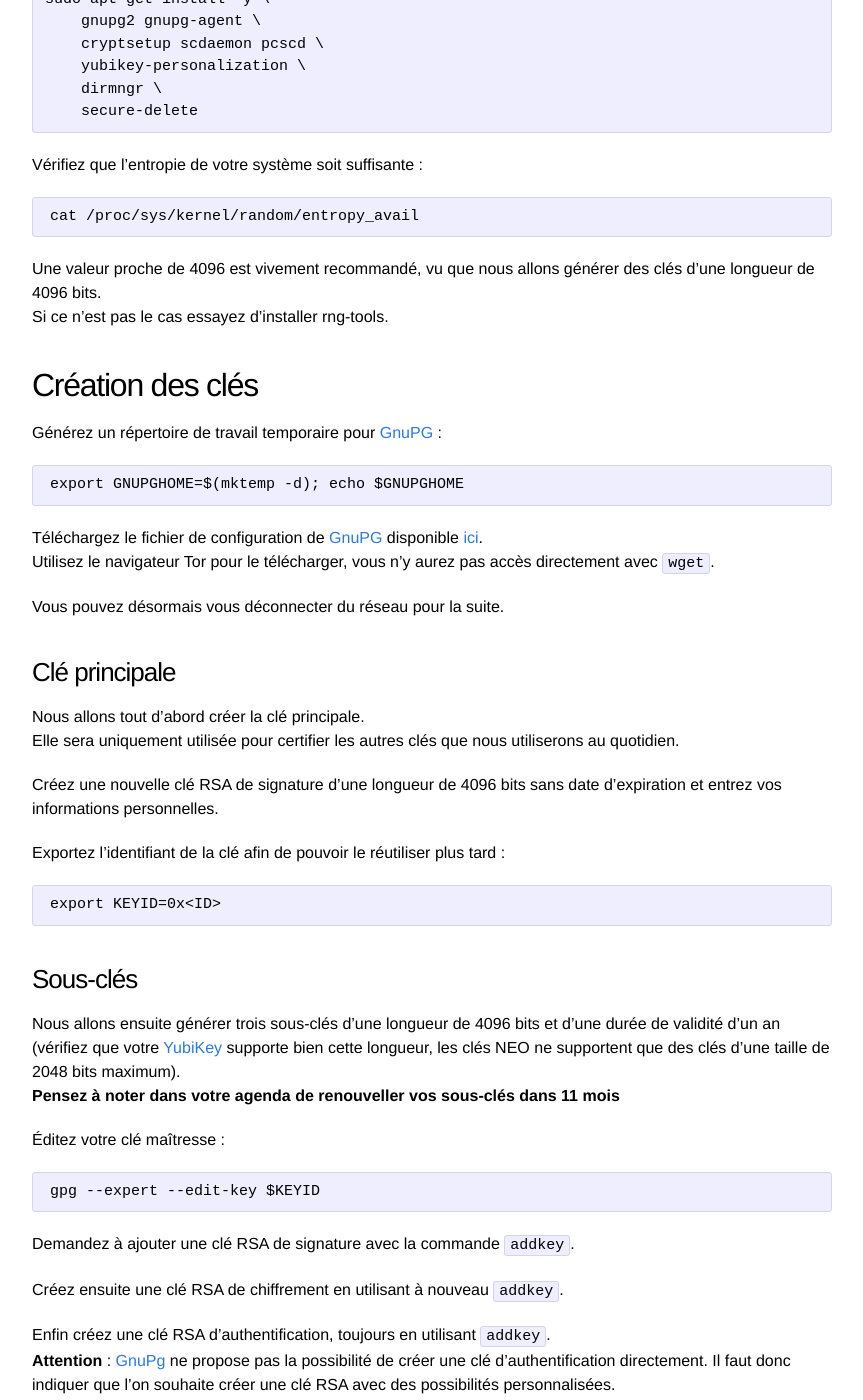
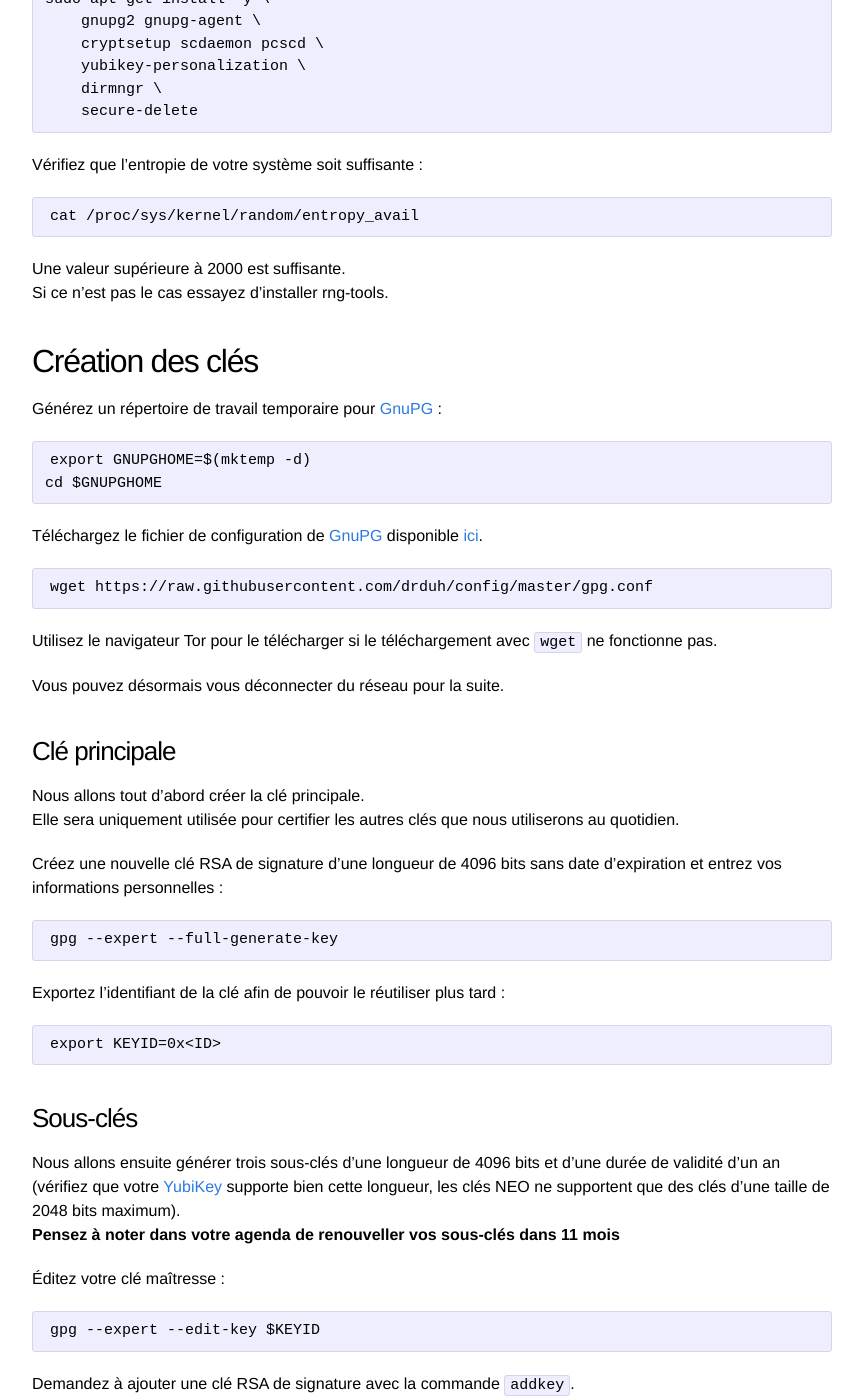
Before and after one commit to joow/joow.github.io, a Jekyll site: the page built from _posts/2018-12-02-gnupg-yubikey.md, in a window 1280 px wide and 1400 px high, scrolled down 868 px. Shown: the whole window, without its empty margins (208-1071 px from the left). Built offline with Jekyll 4.4.1, drawn with Linux system fonts in a browser that asks for light colours; comment, search, counter and statistics services are not loaded.

Commit message:
✍️  Update some instructions
Signed-off-by: Benoît Giraudou <bgiraudou@gmail.com>

```diff
--- a/_posts/2018-12-02-gnupg-yubikey.md
+++ b/_posts/2018-12-02-gnupg-yubikey.md
@@ -37,17 +37,21 @@ Vérifiez que l'entropie de votre système soit suffisante :
 
     cat /proc/sys/kernel/random/entropy_avail
 
-Une valeur proche de 4096 est vivement recommandé, vu que nous allons générer des clés d'une longueur de 4096 bits.
+Une valeur supérieure à 2000 est suffisante.
 Si ce n'est pas le cas essayez d'installer rng-tools.
 
 ## Création des clés
 
 Générez un répertoire de travail temporaire pour [GnuPG] :
 
-    export GNUPGHOME=$(mktemp -d); echo $GNUPGHOME
+    export GNUPGHOME=$(mktemp -d)
+    cd $GNUPGHOME
 
 Téléchargez le fichier de configuration de [GnuPG] disponible [ici](https://raw.githubusercontent.com/drduh/config/master/gpg.conf).
-Utilisez le navigateur Tor pour le télécharger, vous n'y aurez pas accès directement avec `wget`.
+
+    wget https://raw.githubusercontent.com/drduh/config/master/gpg.conf
+
+Utilisez le navigateur Tor pour le télécharger si le téléchargement avec `wget` ne fonctionne pas.
 
 Vous pouvez désormais vous déconnecter du réseau pour la suite.
 
@@ -56,7 +60,10 @@ Vous pouvez désormais vous déconnecter du réseau pour la suite.
 Nous allons tout d'abord créer la clé principale.
 Elle sera uniquement utilisée pour certifier les autres clés que nous utiliserons au quotidien.
 
-Créez une nouvelle clé RSA de signature d'une longueur de 4096 bits sans date d'expiration et entrez vos informations personnelles.
+Créez une nouvelle clé RSA de signature d'une longueur de 4096 bits sans date d'expiration et entrez vos informations
+personnelles :
+
+    gpg --expert --full-generate-key
 
 Exportez l'identifiant de la clé afin de pouvoir le réutiliser plus tard :
 
@@ -253,7 +260,8 @@ Et vérifier la signature :
 
 ## Authentification
 
-Pour terminer vous pouvez également utiliser la clé d'authentification afin de vous authentifier à SSH en utilisant l'agent fourni par [GnuPG].
+Pour terminer vous pouvez également utiliser la clé d'authentification afin de vous authentifier à SSH en utilisant
+l'agent fourni par [GnuPG].
 L'article mentionné en début de billet contient toutes les informations pour sa mise en place.
 
 ---
```
